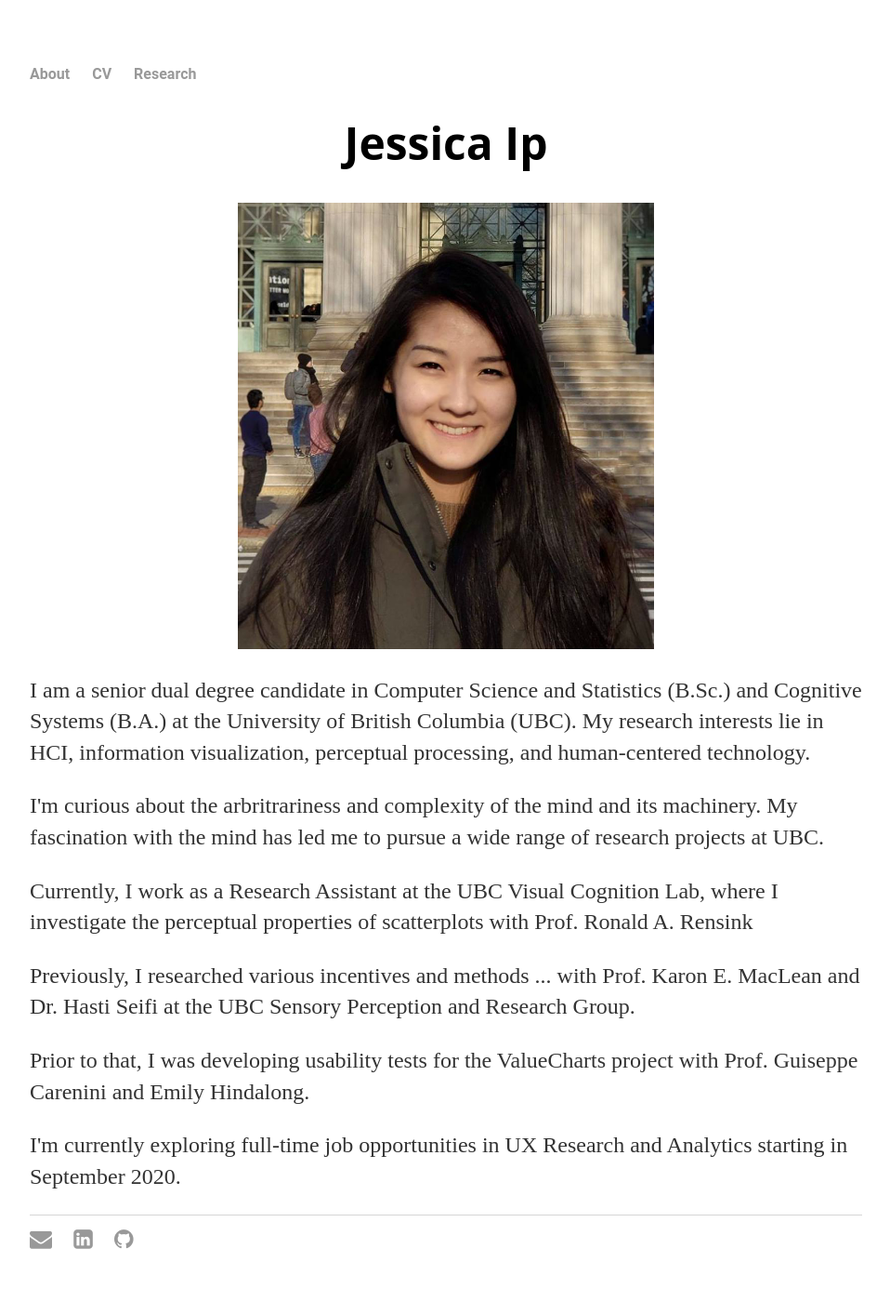
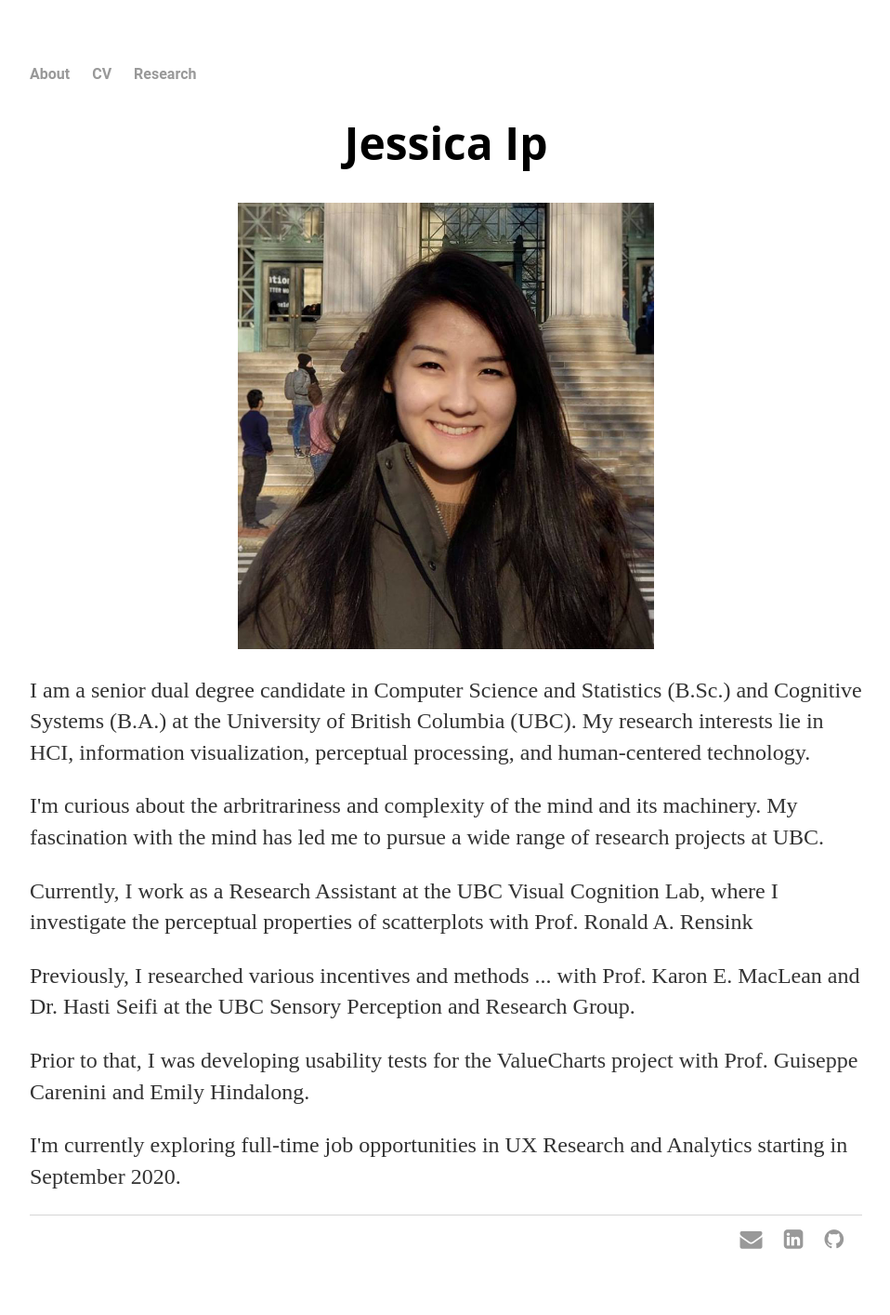
Before and after one commit to ip-jss/ip-jss.github.io, a Jekyll site: the page built from about/index.html, in a window 1280 px wide. Shown: the whole page at 93% size, without its empty margins (160-1118 px from the left). Built offline with Jekyll 4.4.1, drawn with Linux system fonts in a browser that asks for light colours.

Commit message:
Update default.html

```diff
--- a/_layouts/default.html
+++ b/_layouts/default.html
@@ -21,11 +21,13 @@
 
 			</div><!-- /.container -->
 			<footer>
-	    		<ul>
+			<div align="right">
+	    			<ul>
 	        		<li><a href="mailto:97jessicaip@gmail.com" title="Email"> <i style="font-size:24px" class="fa">&#xf0e0;</i> </a></li>
 				<li><a href="https://www.linkedin.com/in/jessica-ip/" title="LinkedIn" <i style="font-size:24px" class="fa">&#xf08c;</i> </a></li>
 	        		<li><a href="https://github.com/ipcodes" title="GitHub" <i style="font-size:24px" class="fa">&#xf09b;</i> </a></li>
 				</ul>
+			</div>
 			</footer>
 
 		</body>
```
